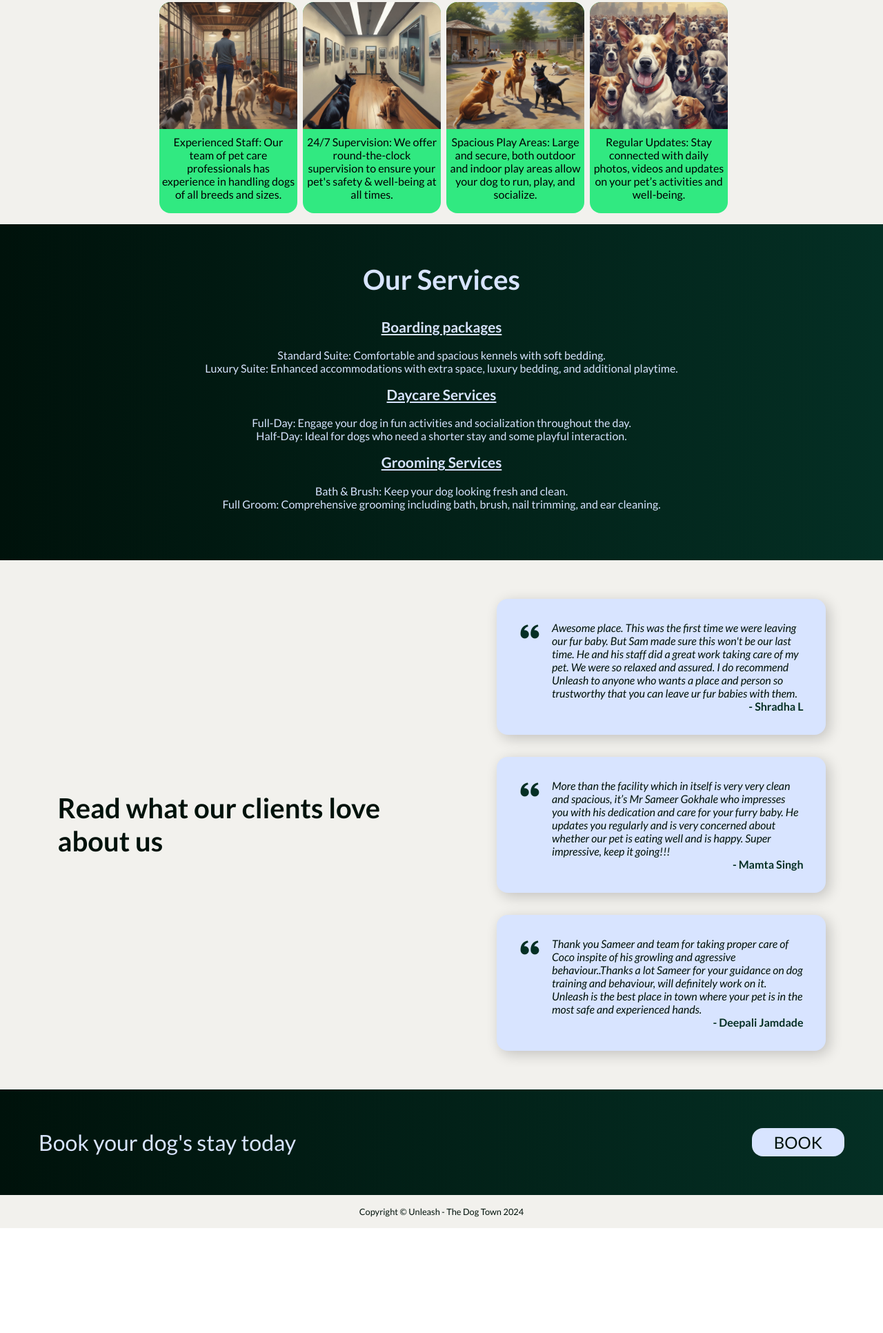
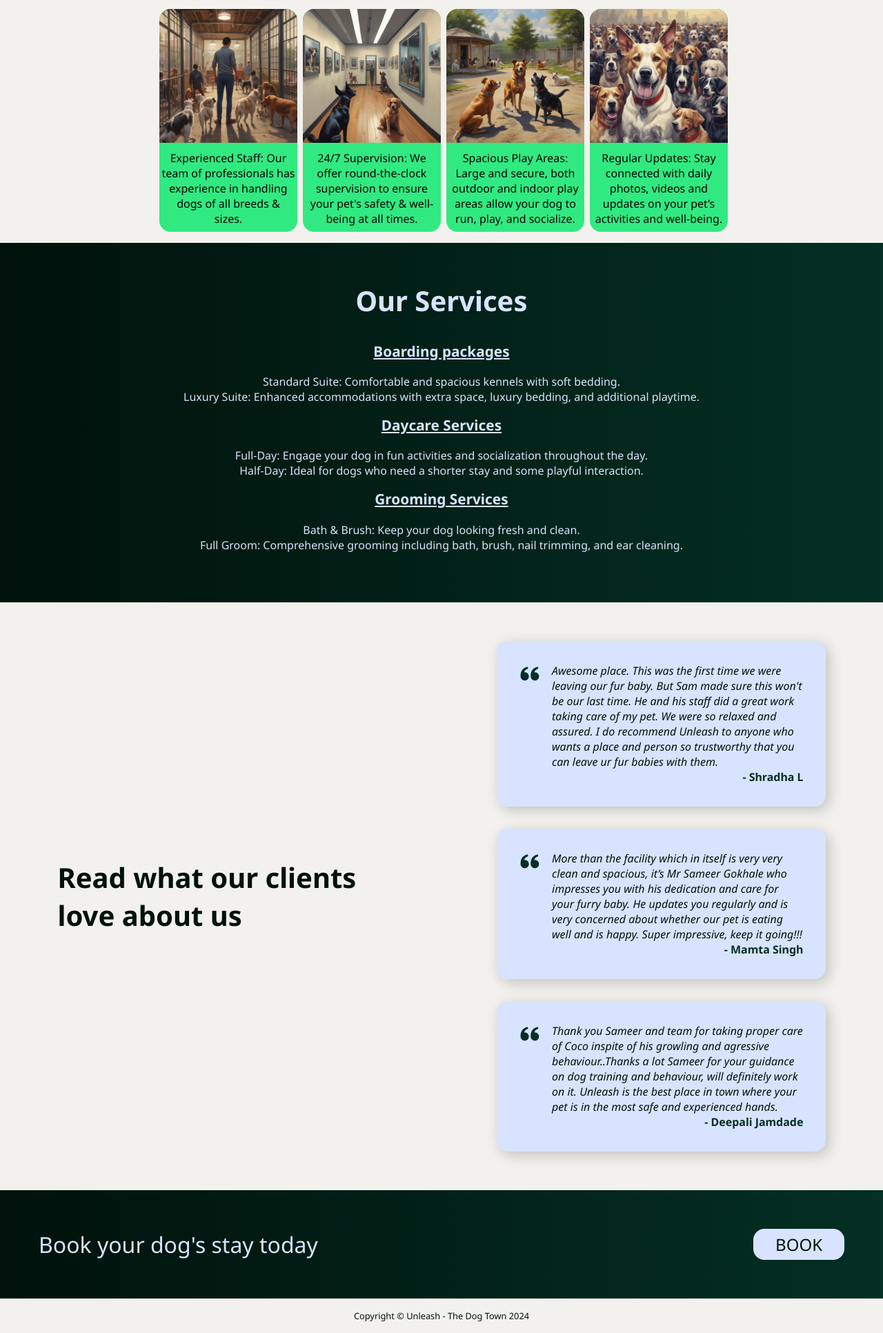
Before and after one commit to bappaditya89/unleash, a plain HTML site: page index.html in a window 1280 px wide. Shown: the part 692-2624 px from the top of the page at 69% size. Before the commit the page ends 2472 px from the top, so only its background shows below. Drawn offline with nearby package versions, Linux system fonts and the light colour scheme.

Commit message:
updated css

```diff
--- a/index.html
+++ b/index.html
@@ -40,8 +40,8 @@
           <div class="box">
             <img src="./Images/1.png" alt="" />
             <p>
-              Experienced Staff: Our team of pet care professionals has
-              experience in handling dogs of all breeds and sizes.
+              Experienced Staff: Our team of professionals has experience in
+              handling dogs of all breeds & sizes.
             </p>
           </div>
 
--- a/style.css
+++ b/style.css
@@ -1,10 +1,10 @@
-@import url("https://fonts.googleapis.com/css2?family=Lato:ital,wght@0,100;0,300;0,400;0,700;0,900;1,100;1,300;1,400;1,700;1,900&display=swap");
+@import url("https://fonts.googleapis.com/css2?family=Noto+Sans:ital,wdth,wght@0,62.5..100,100..900;1,62.5..100,100..900&display=swap");
 
 * {
   padding: 0;
   margin: 0;
   box-sizing: border-box;
-  font-family: "Lato", sans-serif;
+  font-family: "Noto Sans", sans-serif;
 }
 
 body {
@@ -305,6 +305,8 @@ article h1 {
 }
 
 /* Gallery */
+.gall {
+}
 .gallery {
   display: grid;
   grid-template-columns: repeat(3, 1fr);
@@ -333,19 +335,13 @@ article h1 {
 }
 
 /* Footer */
-footer {
+
+.foot {
   text-align: center;
   padding: 1rem;
   background: #f2f1ed;
-  position: fixed;
-  left: 0;
-  bottom: 0;
-  width: 100%;
 }
-.foot {
-  position: relative;
-  height: 100%;
-}
+
 footer p {
   font-size: 0.8rem;
   color: #00120b;
@@ -435,7 +431,6 @@ footer p {
 }
 @media (max-width: 540px) {
   .last {
-    border: 1px red solid;
     flex-direction: column;
     gap: 0.8rem;
   }
@@ -469,7 +464,8 @@ footer p {
     text-align: center;
   }
   .gallery {
-    grid-template-columns: repeat(2, 1fr);
+    display: flex;
+    flex-direction: column;
   }
 }
 
@@ -500,9 +496,6 @@ footer p {
   .hero-content-inner {
     padding: 1rem;
   }
-  .gallery {
-    grid-template-columns: 1fr;
-  }
 }
 
 @media (max-width: 348px) {
```
Also changed, not shown: contact.html (+2 -2 lines), gallery.html (+1 -1 lines).
